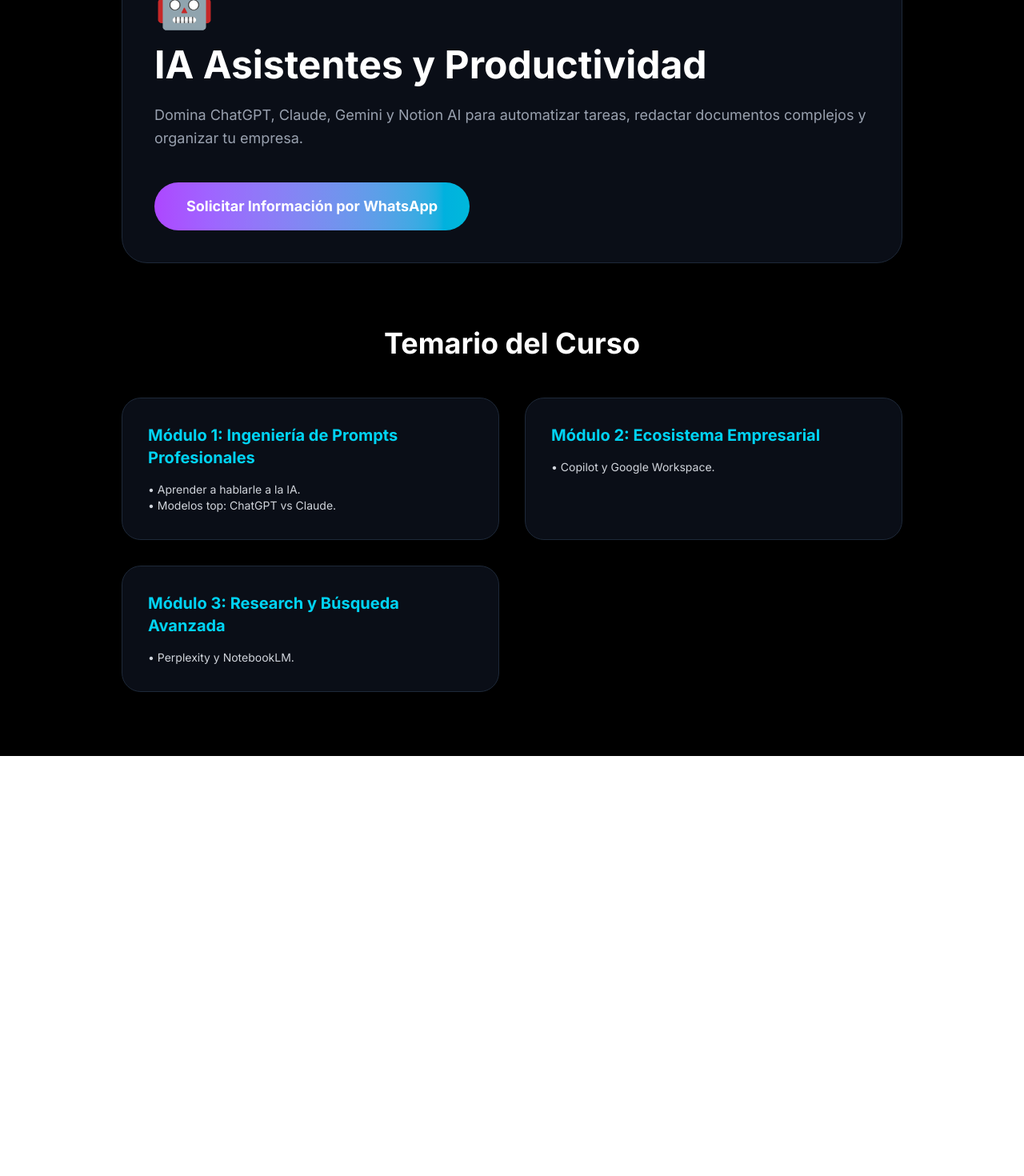
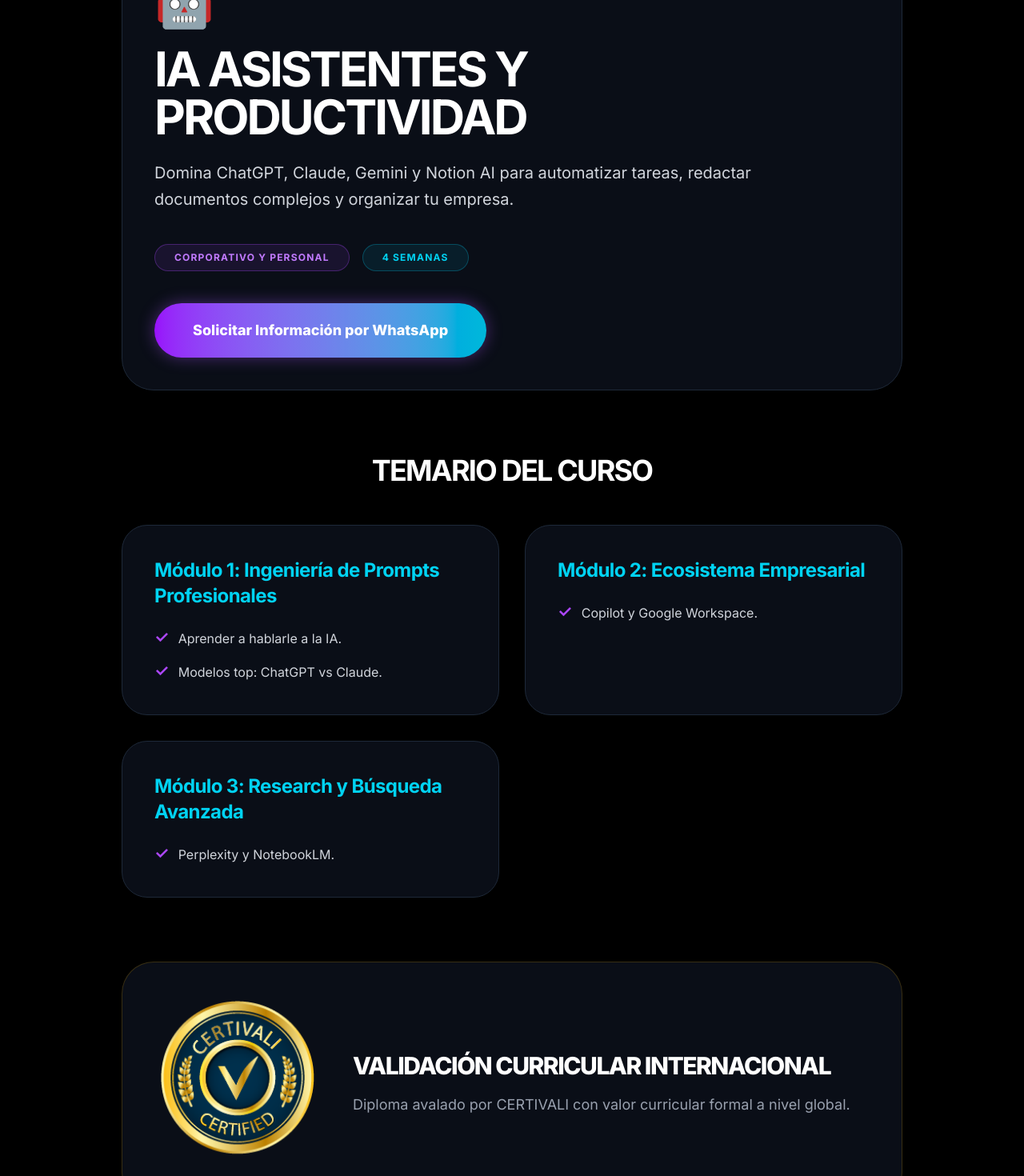
Before and after one commit to inteliyentecnologia-blip/inteliyen-web, a React (Vite) app: page /cursos/1 in a window 1280 px wide. Shown: the part 220-1690 px from the top of the page at 80% size. Before the commit the page ends 1165 px from the top, so only its background shows below. Built offline with nearby package versions, Linux system fonts and the light colour scheme.

Commit message:
fix: restaurando mi diseño premium

```diff
--- a/src/app/pages/CourseDetailPage.tsx
+++ b/src/app/pages/CourseDetailPage.tsx
@@ -1,6 +1,7 @@
 import { useEffect } from 'react';
 import { useParams, Link } from 'react-router-dom';
 import { coursesData } from '../data/coursesData';
+import selloGold from '../../assets/sello-garantia.png';
 
 export default function CourseDetailPage() {
   const { id } = useParams<{ id: string }>();
@@ -12,24 +13,54 @@
   return (
     <div className="min-h-screen bg-black text-white pb-20">
       <div className="max-w-5xl mx-auto px-6 pt-24">
-        <Link to="/cursos" className="text-cyan-400 mb-8 inline-block">← Volver a Cursos</Link>
-        <div className="bg-[#0A0E17] border border-gray-800 p-10 rounded-[2rem] shadow-2xl">
+        <Link to="/cursos" className="text-cyan-400 hover:text-cyan-300 mb-8 inline-block font-bold uppercase tracking-widest text-sm">
+          ← Volver a Cursos
+        </Link>
+
+        <div className="bg-[#0A0E17] border border-gray-800 p-10 rounded-[2.5rem] shadow-2xl relative overflow-hidden">
           <span className="text-6xl mb-6 block">{course.icon}</span>
-          <h1 className="text-4xl md:text-5xl font-bold mb-6">{course.title}</h1>
-          <p className="text-gray-400 text-lg mb-10 leading-relaxed">{course.description}</p>
-          <a href="https://wa.me/523314494403" className="inline-block bg-gradient-to-r from-purple-500 to-cyan-500 px-10 py-4 rounded-full font-bold text-lg">
+          <h1 className="text-4xl md:text-6xl font-bold mb-6 text-white tracking-tighter uppercase">{course.title}</h1>
+          <p className="text-xl text-gray-300 mb-10 leading-relaxed max-w-3xl">{course.description}</p>
+
+          <div className="flex gap-4 mb-10">
+            <span className="bg-purple-500/10 text-purple-400 px-6 py-2 rounded-full border border-purple-500/30 font-bold uppercase text-xs tracking-widest">
+              {course.audienceType}
+            </span>
+            <span className="bg-cyan-500/10 text-cyan-400 px-6 py-2 rounded-full border border-cyan-500/30 font-bold uppercase text-xs tracking-widest">
+              {course.duration}
+            </span>
+          </div>
+
+          <a href="https://wa.me/523314494403" target="_blank" className="inline-block bg-gradient-to-r from-purple-600 to-cyan-500 px-12 py-5 rounded-full font-extrabold text-lg shadow-[0_0_20px_rgba(168,85,247,0.4)] hover:scale-105 transition-all">
             Solicitar Información por WhatsApp
           </a>
         </div>
 
-        <h2 className="text-4xl font-bold text-center mt-20 mb-12">Temario del Curso</h2>
+        <h2 className="text-4xl font-bold text-center mt-20 mb-12 uppercase tracking-tighter">Temario del Curso</h2>
         <div className="grid grid-cols-1 md:grid-cols-2 gap-8">
           {course.modules.map((m, i) => (
-            <div key={i} className="bg-[#0A0E17] border border-gray-800 p-8 rounded-3xl">
-              <h3 className="text-xl font-bold text-cyan-400 mb-4">{m.split('\n')[0]}</h3>
-              <p className="text-gray-300 text-sm whitespace-pre-line">{m.split('\n').slice(1).join('\n')}</p>
+            <div key={i} className="bg-[#0A0E17] border border-gray-800 p-10 rounded-[2rem] hover:border-cyan-500/30 transition-colors">
+              <h3 className="text-2xl font-bold text-cyan-400 mb-6 tracking-tight">{m.split('\n•')[0]}</h3>
+              <ul className="space-y-4">
+                {m.split('\n•').slice(1).map((bullet, bi) => (
+                  <li key={bi} className="flex items-start gap-3">
+                    <span className="text-purple-500 font-bold text-xl mt-[-2px]">✓</span>
+                    <span className="text-gray-300 text-base leading-relaxed">{bullet.trim()}</span>
+                  </li>
+                ))}
+              </ul>
             </div>
           ))}
+        </div>
+
+        <div className="mt-20 bg-[#0A0E17] border border-yellow-500/20 p-12 rounded-[2.5rem] flex flex-col md:flex-row items-center gap-12 shadow-2xl">
+          <img src={selloGold} alt="Cert" className="w-48 object-contain" />
+          <div className="text-center md:text-left">
+            <h3 className="text-3xl font-extrabold text-white mb-4 uppercase tracking-tighter">Validación Curricular Internacional</h3>
+            <p className="text-gray-400 text-lg leading-relaxed">
+              Diploma avalado por CERTIVALI con valor curricular formal a nivel global.
+            </p>
+          </div>
         </div>
       </div>
     </div>
--- a/src/app/pages/CoursesListPage.tsx
+++ b/src/app/pages/CoursesListPage.tsx
@@ -2,12 +2,25 @@
 import { ChevronRight } from 'lucide-react';
 import { coursesData } from '../data/coursesData';
 
+// RESTAURAMOS TUS COLORES NEÓN EXACTOS
+const getCardStyle = (id: number) => {
+  switch (id) {
+    case 1: return { text: 'text-cyan-400', border: 'border-cyan-500/30', glow: 'shadow-[0_0_20px_rgba(6,182,212,0.15)]' };
+    case 2: return { text: 'text-yellow-400', border: 'border-yellow-500/30', glow: 'shadow-[0_0_20px_rgba(234,179,8,0.15)]' };
+    case 3: return { text: 'text-orange-400', border: 'border-orange-500/30', glow: 'shadow-[0_0_20px_rgba(249,115,22,0.15)]' };
+    case 4: return { text: 'text-purple-400', border: 'border-purple-500/30', glow: 'shadow-[0_0_20px_rgba(139,92,246,0.15)]' };
+    case 5: return { text: 'text-emerald-400', border: 'border-emerald-500/30', glow: 'shadow-[0_0_20px_rgba(16,185,129,0.15)]' };
+    case 6: return { text: 'text-pink-400', border: 'border-pink-500/30', glow: 'shadow-[0_0_20px_rgba(236,72,153,0.15)]' };
+    default: return { text: 'text-cyan-400', border: 'border-cyan-500/30', glow: 'shadow-[0_0_20px_rgba(6,182,212,0.15)]' };
+  }
+};
+
 export default function CoursesListPage() {
   return (
-    <div className="min-h-screen bg-black text-white py-20 px-6">
-      <div className="text-center mb-16">
-        <h1 className="text-4xl md:text-6xl font-bold mb-6 flex items-center justify-center gap-4">
-          <span className="text-transparent bg-clip-text bg-gradient-to-r from-purple-400 to-cyan-400 uppercase">
+    <div className="min-h-screen bg-black text-white py-16 px-6">
+      <div className="text-center mb-16 px-4">
+        <h1 className="text-4xl md:text-6xl font-bold mb-6 flex items-center justify-center gap-4 uppercase tracking-tighter">
+          <span className="text-transparent bg-clip-text bg-gradient-to-r from-purple-400 via-pink-500 to-cyan-400">
             Cursos y Capacitación
           </span>
         </h1>
@@ -17,18 +30,31 @@
       </div>
 
       <div className="max-w-7xl mx-auto grid grid-cols-1 md:grid-cols-2 lg:grid-cols-3 gap-8">
-        {coursesData.map((course) => (
-          <div key={course.id} className="bg-[#0A0E17] border border-gray-800 rounded-2xl p-8 flex flex-col hover:border-cyan-500/50 transition-all">
-            <div className="text-5xl mb-6">{course.icon}</div>
-            <h2 className="text-2xl font-bold text-cyan-400 mb-4">{course.title}</h2>
-            <p className="text-gray-400 mb-8 flex-grow text-sm leading-relaxed">{course.description}</p>
-            <div className="mt-auto pt-6 border-t border-gray-800">
-              <Link to={`/cursos/${course.id}`} className="text-purple-400 flex items-center justify-between text-sm font-semibold">
-                Ver temario oficial completo <ChevronRight className="w-4 h-4" />
-              </Link>
+        {coursesData.map((course) => {
+          const style = getCardStyle(course.id);
+          return (
+            <div key={course.id} className={`bg-[#0A0E17] border ${style.border} rounded-2xl p-8 flex flex-col hover:scale-[1.02] transition-all duration-300 ${style.glow}`}>
+              <div className="text-5xl mb-6">{course.icon}</div>
+              <h2 className={`text-2xl font-bold mb-4 ${style.text}`}>{course.title}</h2>
+              <p className="text-gray-400 mb-8 flex-grow text-sm leading-relaxed">{course.description}</p>
+
+              <div className="flex flex-wrap gap-2 mb-8">
+                <span className="px-3 py-1 rounded-full border border-purple-500/30 bg-purple-500/10 text-purple-300 text-xs font-bold uppercase tracking-widest">
+                  ↗ {course.audienceType}
+                </span>
+                <span className="px-3 py-1 rounded-full border border-cyan-500/30 bg-cyan-500/10 text-cyan-300 text-xs font-bold uppercase tracking-widest">
+                  ⏱ {course.duration}
+                </span>
+              </div>
+
+              <div className="mt-auto pt-6 border-t border-gray-800 flex justify-between items-center">
+                <Link to={`/cursos/${course.id}`} className="text-gray-300 hover:text-white flex items-center gap-2 text-sm font-bold uppercase tracking-widest transition-colors">
+                  Ver temario oficial completo <ChevronRight className="w-4 h-4" />
+                </Link>
+              </div>
             </div>
-          </div>
-        ))}
+          );
+        })}
       </div>
     </div>
   );
```
Also changed, not shown: 6 other files (tests, documents, lock files or other folders).
